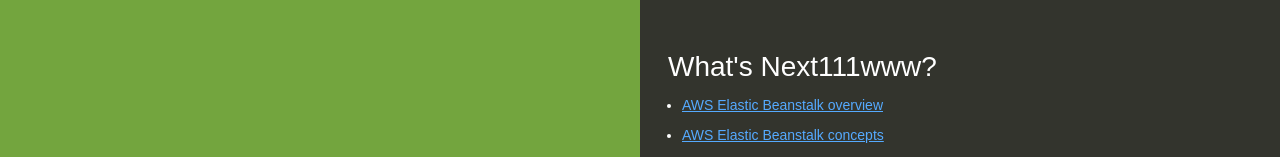
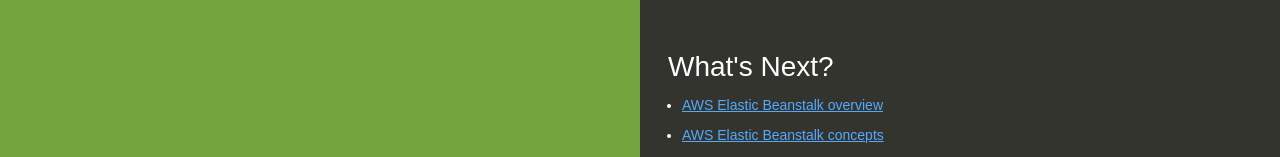
Before and after one commit to rajeev159/node-js-app, a website: page index.html in a window 1280 px wide. Shown: the top 157 px of the page. Drawn offline with Linux system fonts and the light colour scheme.

Commit message:
Testing build run

```diff
--- a/index.html
+++ b/index.html
@@ -78,7 +78,7 @@
       <p>Your first AWS Elastic Beanstalk Node.js application is now running on your own dedicated environment in the AWS Cloud</p>
     </div>
     <div class="linksColumn">
-      <h2>What's Next111www?</h2>
+      <h2>What's Next?</h2>
       <ul>
         <li><a href="http://docs.aws.amazon.com/elasticbeanstalk/latest/dg/Welcome.html">AWS Elastic Beanstalk overview</a></li>
         <li><a href="http://docs.aws.amazon.com/elasticbeanstalk/latest/dg/concepts.html">AWS Elastic Beanstalk concepts</a></li>
```
